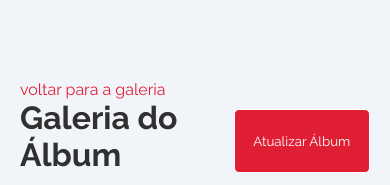
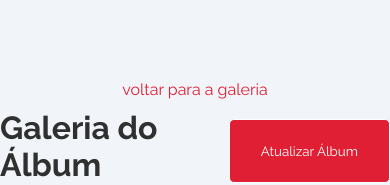
Before and after one commit to Rafael-Rangel/reconhecimento-facial, a website: page album.html in a window 390 px wide. Shown: the top 185 px of the page. Drawn offline with nearby package versions, Linux system fonts and the light colour scheme.

Commit message:
Update styles.css

```diff
--- a/styles.css
+++ b/styles.css
@@ -736,3 +736,10 @@ input:focus, textarea:focus, select:focus {
 button#updateAlbumBtn {
     width: 50%;
 }
+a.linksdevolta {
+    width: 100vw !important;
+    display: block;
+    text-align: center;
+    margin-bottom: 10px;
+}
+}
```
